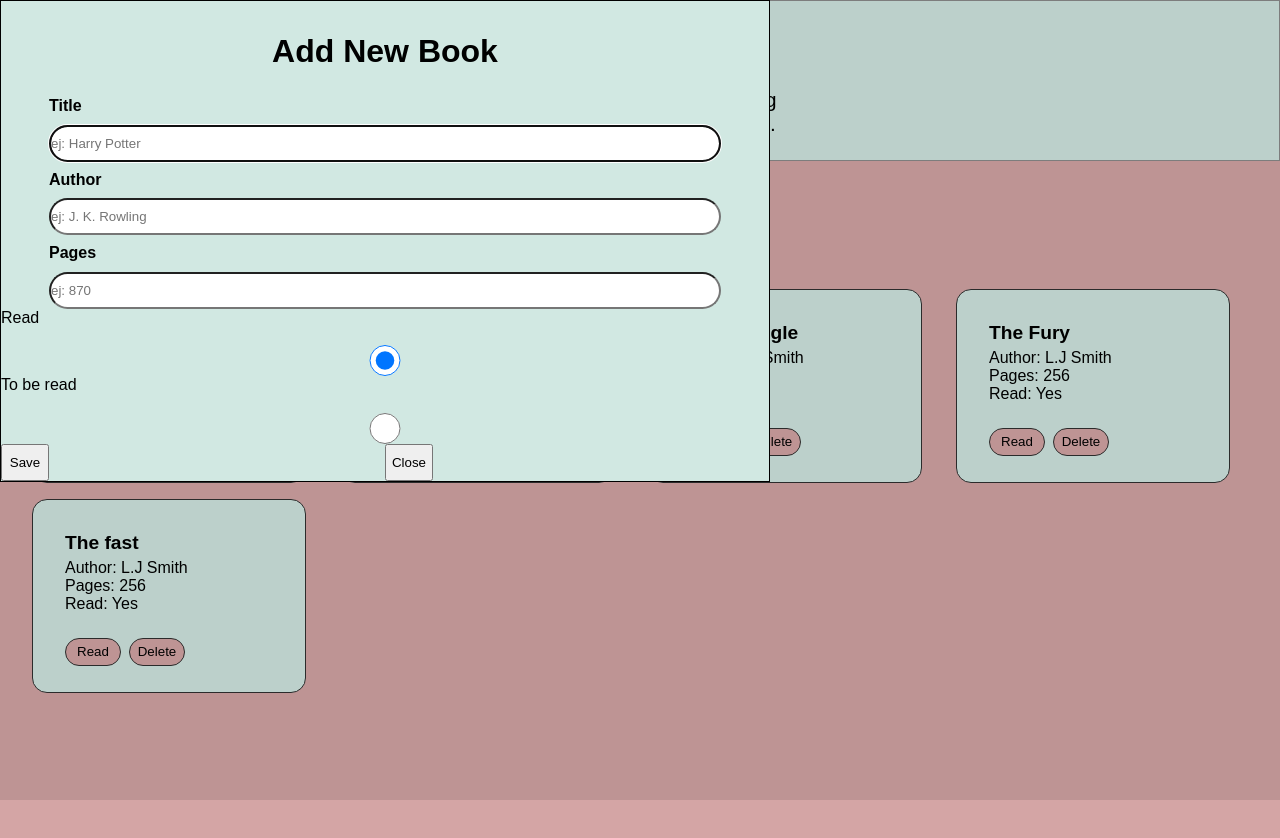
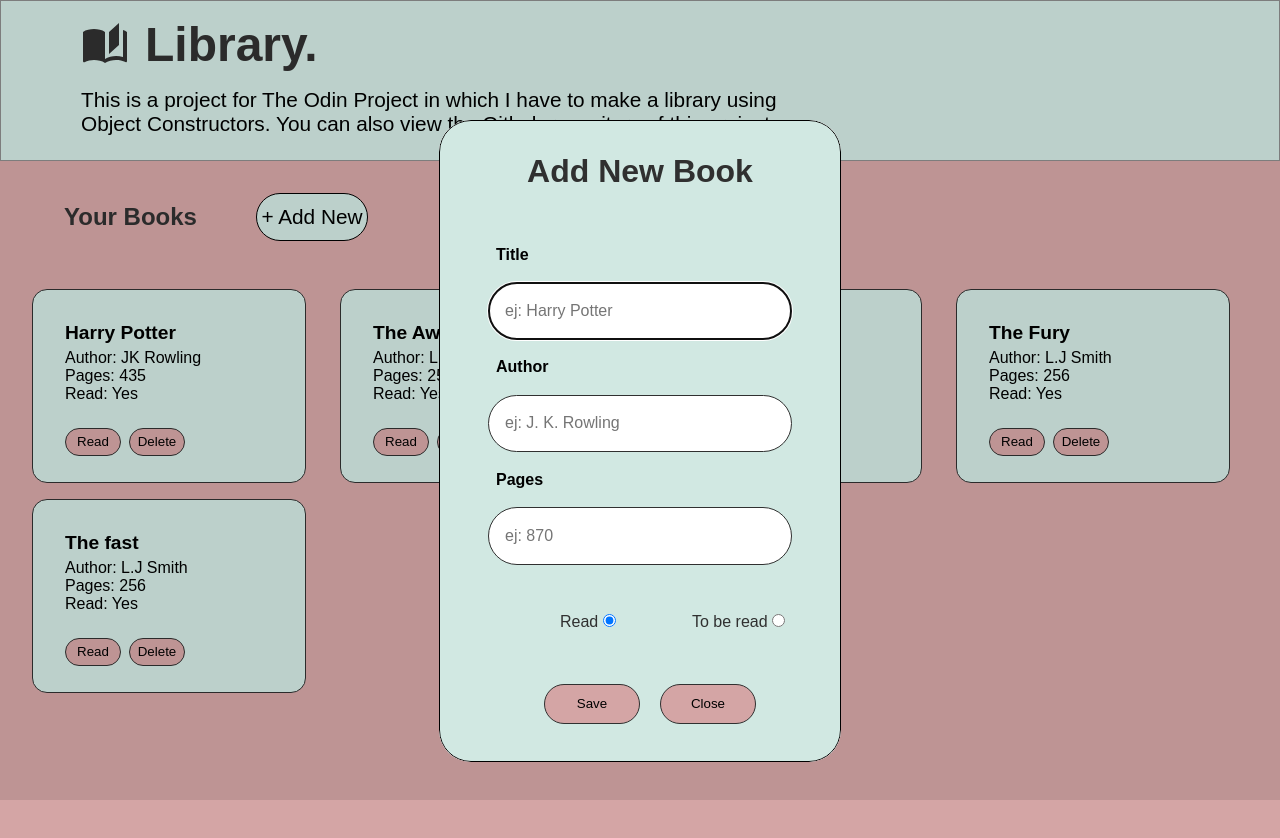
Before and after one commit to thomasfahy/Library, a website: page index.html in a window 1280 px wide. Both pictures are taken after a click on the button "+ Add New". Shown: the top 838 px of the page. Drawn offline with Linux system fonts and the light colour scheme.

Commit message:
fix: positioning of form now center + styling

```diff
--- a/index.html
+++ b/index.html
@@ -21,10 +21,17 @@
                 <label class="formLabel" for="pages">Pages</label>
                 <input class="formInput" required name="pages" id="pages" type="number" placeholder="ej: 870">
 
-                <label class="readLabel" for="read">Read</label>
-                <input required value="read" name="read" id="read" type="radio" checked>
-                <label class="readLabel" for="tbr">To be read</label>
-                <input required value="to be read" name="read" id="tbr" type="radio">
+                <div id="formTickboxContainer">
+                    <div class="formTickbox">
+                        <label class="readLabel" for="read">Read</label>
+                        <input required value="read" name="read" id="read" type="radio" checked>
+                    </div>
+                    <div class="formTickbox">
+                        <label class="readLabel" for="tbr">To be read</label>
+                        <input required value="to be read" name="read" id="tbr" type="radio">
+                    </div>
+                </div>
+
                 <div id="formButtonContainer">
                     <button class="formButton" name="btn_submit" value="save" id="save" type="submit">Save</button>
                     <button class="formButton" type="closeButton" name="btn_close" id="close">Close</button>
--- a/styles.css
+++ b/styles.css
@@ -178,45 +178,79 @@
 
 .overlay{
 
+
 }
 dialog{
-    border: none;
-    background-color: none;
+    border: 0px;
+    border-radius: 2rem;
+    justify-self: center;
+    margin-top: 15vh;
 }
 #form{
-    height: 60vh;
-    width: 60vw;
+    height: 40rem;
+    width: 25rem;
     background-color: var(--secondary-color);
     display: grid;
     grid-template-columns: 1fr;
     border: none;
     border: 1px solid black;
+    border-radius: 2rem;
 }
 
 #formTitle{
     margin-top: 2rem;
     justify-self: center;
     font-size: 2rem;
+    color: #303030;;
 }
 .formLabel{
     align-self: center;
-    margin-left: 3rem;
+    margin-left: 3.5rem;
     font-weight: 800;
 }
 .formInput{
     margin-left: 3rem;
     margin-right: 3rem;
-    border-radius: 40px;
+    border-radius: 2rem;
+    font-size: 1rem;
+    padding-left: 1rem;
+    border: 1px solid #303030;
+
 }
 .rdBook{
     height: 1rem;
     width: 1rem;
 }
+
 #formButtonContainer{
     display: grid;
     grid-template-columns: 1fr 1fr;
+    margin-left: 6.5rem;
+    margin-right: 4rem;
 }
+
 .formButton{
-    width: 3rem;
+    width: 6rem;
+    height: 2.5rem;
+    border-radius: 2rem;
+    background-color: var(--primary-color);
+    border: 1px solid #303030;
+}
 
+.formButton:hover{
+    background-color: wheat;
+    transform: scale(1.15);
 }
+
+#formTickboxContainer{
+    display: grid;
+    grid-template-columns: 1fr 1fr;
+    margin-top: 2rem;
+    margin-left: 6.5rem;
+    margin-right: 2rem;
+}
+
+.formTickbox{
+    padding: 1rem;
+    color: #303030;;
+}
```
